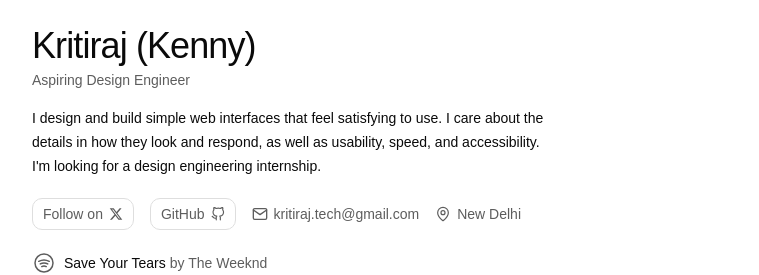
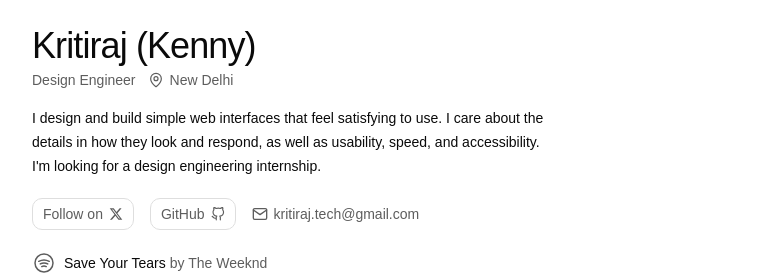
Before and after one commit to wkkny/devsite, a React (Vite) app: page / in a window 1280 px wide. Shown: the part 478-753 px from the top of the page, without its empty margins (256-1015 px from the left). Built offline with nearby package versions, Linux system fonts and the light colour scheme; no server answers.

Commit message:
codex: move location beside role (#8)

```diff
--- a/src/components/portfolio/profile-section.tsx
+++ b/src/components/portfolio/profile-section.tsx
@@ -1,4 +1,5 @@
 import { Dithering } from '@paper-design/shaders-react'
+import { MapPin } from 'lucide-react'
 import { motion, useReducedMotion } from 'motion/react'
 
 import { SpotifyStatus } from '@/components/spotify-status'
@@ -91,7 +92,13 @@ export function ProfileSection({ onBannerAnimationComplete }: ProfileSectionProp
               </Tooltip>
             </div>
           </div>
-          <p className="mt-1 text-sm text-muted-foreground">{portfolioOwner.role}</p>
+          <div className="mt-1 flex flex-wrap items-center gap-x-3 gap-y-1 text-sm text-muted-foreground">
+            <p>{portfolioOwner.role}</p>
+            <p className="inline-flex items-center gap-1.5 whitespace-nowrap">
+              <MapPin aria-hidden="true" className="size-4 shrink-0" strokeWidth={1.8} />
+              {portfolioOwner.location}
+            </p>
+          </div>
           <p className="mt-4 max-w-lg text-sm leading-6">{portfolioOwner.bio}</p>
           <SocialLinks />
           <div className="mt-5 min-h-6 w-fit max-w-xs sm:max-w-none">
--- a/src/components/portfolio/social-links.tsx
+++ b/src/components/portfolio/social-links.tsx
@@ -1,5 +1,4 @@
 import { useState } from 'react'
-import { MapPin } from 'lucide-react'
 import { FiGithub, FiMail } from 'react-icons/fi'
 import { FaXTwitter } from 'react-icons/fa6'
 
@@ -57,7 +56,7 @@ export function SocialLinks() {
           </Tooltip>
         )
       })}
-      <span className="email-social-link inline-flex max-w-full flex-wrap items-center gap-x-4 gap-y-2">
+      <span className="inline-flex items-center">
         <Tooltip content={emailTooltip} side="top">
           <button
             aria-label={emailLabel}
@@ -72,10 +71,6 @@ export function SocialLinks() {
         <span aria-live="polite" className="sr-only">
           {copyStatus === 'copied' ? 'Email address copied to clipboard.' : copyStatus === 'error' ? 'Could not copy email address.' : ''}
         </span>
-        <span className="inline-flex items-center gap-1.5 text-muted-foreground">
-          <MapPin aria-hidden="true" className="size-4 shrink-0" strokeWidth={1.8} />
-          {portfolioOwner.location}
-        </span>
       </span>
     </nav>
   )
--- a/src/data.ts
+++ b/src/data.ts
@@ -2,7 +2,7 @@ import profilePicture from '@/assets/profile-picture.png'
 
 export const portfolioOwner = {
   displayName: 'Kritiraj (Kenny)',
-  role: 'Aspiring Design Engineer',
+  role: 'Design Engineer',
   bio: "I design and build simple web interfaces that feel satisfying to use. I care about the details in how they look and respond, as well as usability, speed, and accessibility. I'm looking for a design engineering internship.",
   email: 'kritiraj.tech@gmail.com',
   location: 'New Delhi',
```
